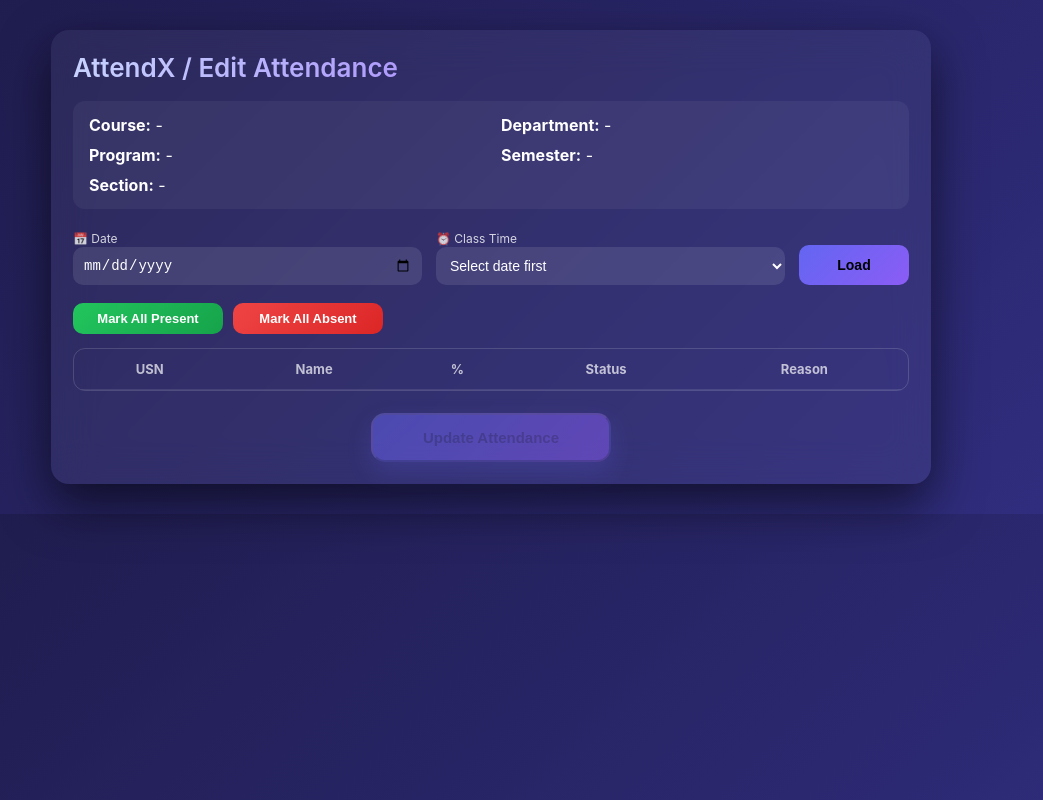
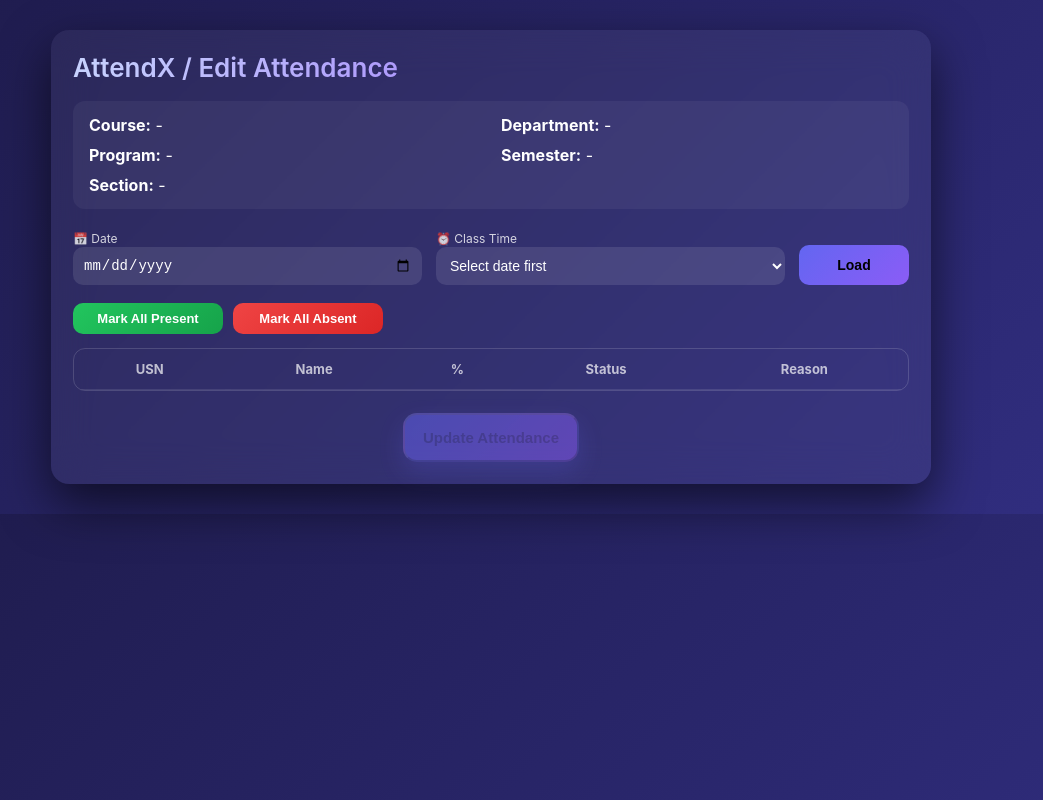
Before and after one commit to aimanshariff19/AttendX, a plain HTML site: page edit-attendance.html in a window 1280 px wide. Shown: the whole page, without its empty margins (149-1192 px from the left). Drawn offline with Linux system fonts and the light colour scheme.

Commit message:
fix css path

```diff
--- a/edit-attendance.html
+++ b/edit-attendance.html
@@ -183,12 +183,12 @@
             display: block;
             margin: 22px auto 0;
             /* 🔥 center */
-            padding: 14px 24px;
+            padding: 14px 18px;
             border-radius: 14px;
             font-size: 15px;
             font-weight: 600;
 
-            min-width: 240px;
+            min-width: 20px;
             background: linear-gradient(135deg, #6366f1, #8b5cf6);
             box-shadow: 0 10px 25px rgba(99, 102, 241, 0.4);
         }
```
